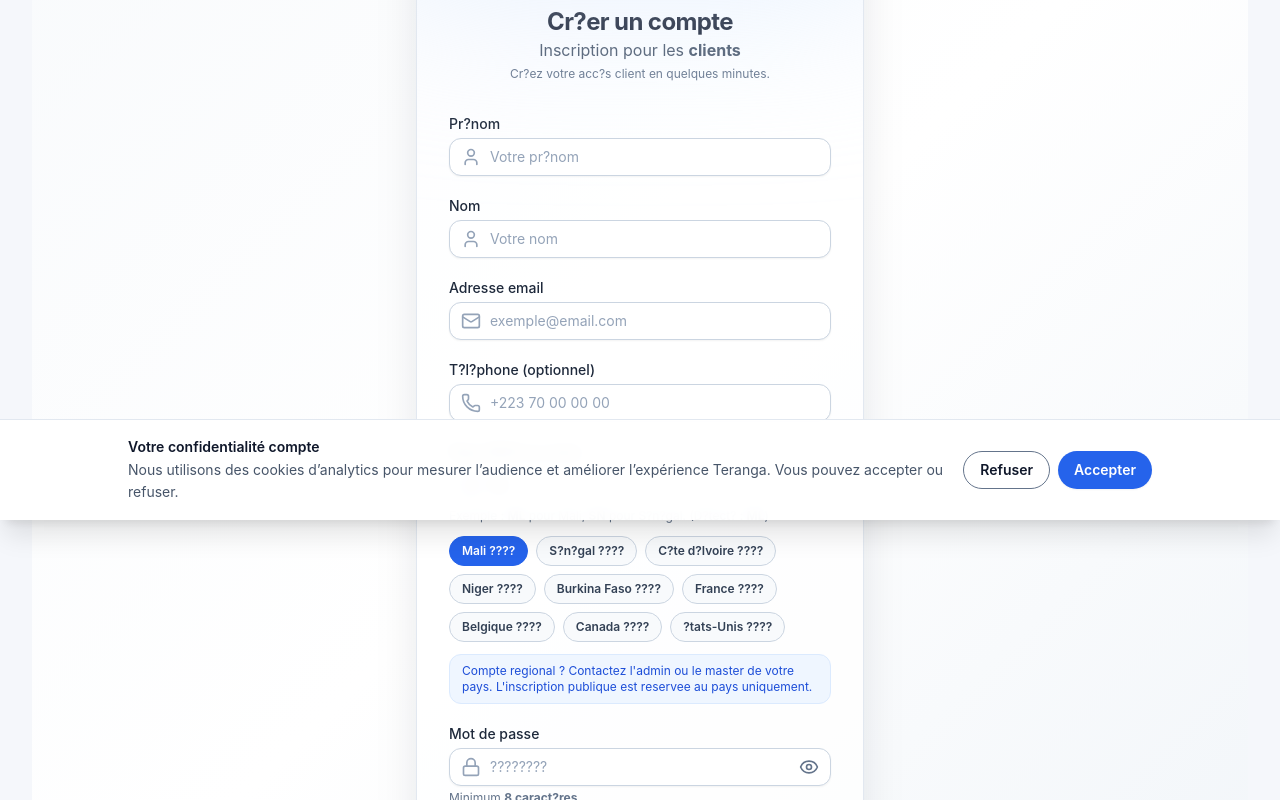
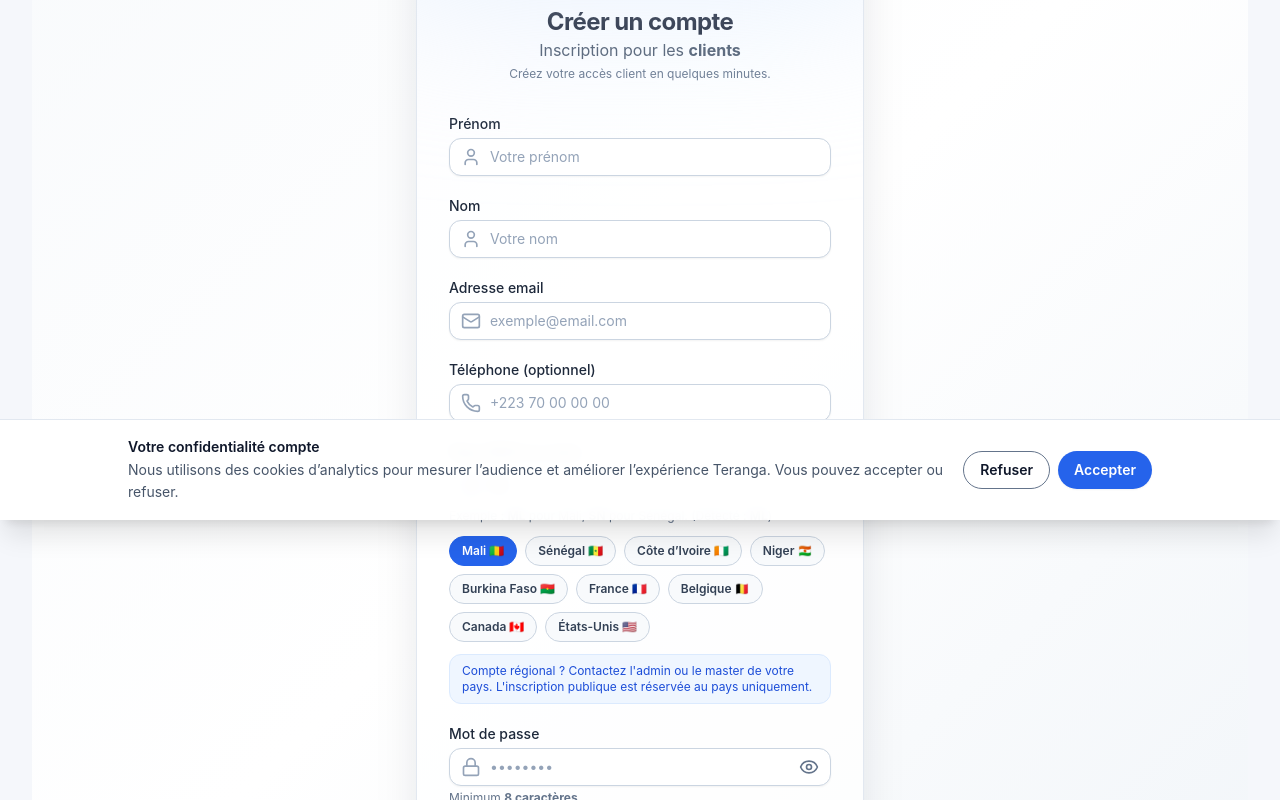
Before and after one commit to Amidoukone/Teranga, a React (Create React App) app in the folder frontend/: page /register in a window 1280 px wide. Shown: the part 280-1080 px from the top of the page. Built offline with nearby package versions, Linux system fonts and the light colour scheme; no server answers.

Commit message:
correcting some bugs

```diff
--- a/frontend/src/pages/AdminUsersPage.js
+++ b/frontend/src/pages/AdminUsersPage.js
@@ -10,7 +10,7 @@
 // - Un MASTER ne peut pas éditer/supprimer un admin existant (UI + guard)
 // ============================================================================
 
-import { useEffect, useMemo, useState, useCallback } from "react";
+import { useEffect, useState, useCallback } from "react";
 import { getUsers, createUser, updateUser, deleteUser } from "../services/users";
 import { getRegions } from "../services/regions";
 import { me } from "../services/auth";
--- a/frontend/src/pages/RegisterPage.js
+++ b/frontend/src/pages/RegisterPage.js
@@ -13,30 +13,30 @@ import {
 } from "lucide-react";
 
 /* ==========================================================
-   ?? Suggestions de pays ISO2
+   Suggestions de pays ISO2
 ========================================================== */
 const COUNTRY_SUGGESTIONS = [
-  { code: "ML", name: "Mali ????" },
-  { code: "SN", name: "S?n?gal ????" },
-  { code: "CI", name: "C?te d?Ivoire ????" },
-  { code: "NE", name: "Niger ????" },
-  { code: "BF", name: "Burkina Faso ????" },
-  { code: "FR", name: "France ????" },
-  { code: "BE", name: "Belgique ????" },
-  { code: "CA", name: "Canada ????" },
-  { code: "US", name: "?tats-Unis ????" },
+  { code: "ML", name: "Mali 🇲🇱" },
+  { code: "SN", name: "Sénégal 🇸🇳" },
+  { code: "CI", name: "Côte d’Ivoire 🇨🇮" },
+  { code: "NE", name: "Niger 🇳🇪" },
+  { code: "BF", name: "Burkina Faso 🇧🇫" },
+  { code: "FR", name: "France 🇫🇷" },
+  { code: "BE", name: "Belgique 🇧🇪" },
+  { code: "CA", name: "Canada 🇨🇦" },
+  { code: "US", name: "États-Unis 🇺🇸" },
 ];
 
-// map ?nom saisi? -> ISO2 (simple mais efficace, extensible)
+// map "nom saisi" -> ISO2 (simple mais efficace, extensible)
 function normalizeCountryInputToISO2(inputRaw = "", suggestions = []) {
   const raw = String(inputRaw || "").trim();
   if (!raw) return "";
 
-  // Si d?j? ISO2
+  // Si deja ISO2
   const maybeIso2 = raw.toUpperCase().slice(0, 2);
   if (/^[A-Z]{2}$/.test(maybeIso2) && raw.length <= 2) return maybeIso2;
 
-  // Normalisation ?nom?
+  // Normalisation "nom"
   const normalized = raw
     .toLowerCase()
     .normalize("NFD")
@@ -55,13 +55,13 @@ function normalizeCountryInputToISO2(inputRaw = "", suggestions = []) {
       .replace(/\s+/g, " ")
       .trim();
 
-    // match exact ou ?contient?
+    // match exact ou "contient"
     if (normalized === labelNorm || labelNorm.includes(normalized)) {
       return String(s.code || "").toUpperCase().slice(0, 2);
     }
   }
 
-  // fallback: si l?utilisateur tape ?Mali?, ?Senegal?, etc (sans emoji)
+  // fallback: si l'utilisateur tape "Mali", "Senegal", etc (sans emoji)
   // -> on essaye aussi sur le premier mot des labels
   for (const s of suggestions) {
     const firstWord = String(s.name || "")
@@ -78,7 +78,7 @@ function normalizeCountryInputToISO2(inputRaw = "", suggestions = []) {
     }
   }
 
-  // Si l?utilisateur tape un truc du style ?ML - Mali?
+  // Si l'utilisateur tape un truc du style "ML - Mali"
   if (/^[A-Za-z]{2}\b/.test(raw)) return raw.toUpperCase().slice(0, 2);
 
   return "";
@@ -106,7 +106,7 @@ export default function RegisterPage() {
   const navigate = useNavigate();
 
   /* ==========================================================
-     Pays ISO2 ?canonique? calcul? (pour multi-pays master)
+     Pays ISO2 "canonique" calcule (pour multi-pays master)
   ========================================================== */
   const countryISO2 = useMemo(() => {
     return (
@@ -122,7 +122,7 @@ export default function RegisterPage() {
   }, [countryISO2]);
 
   /* ==========================================================
-     Mise ? jour champs
+     Mise a jour champs
   ========================================================== */
   function updateField(field, value) {
     // Email en minuscules
@@ -131,7 +131,7 @@ export default function RegisterPage() {
   }
 
   /* ==========================================================
-     Validation (front) ? coh?rente et non bloquante
+     Validation (front) - coherente et non bloquante
   ========================================================== */
   function validate() {
     const firstName = String(form.firstName || "").trim();
@@ -140,11 +140,11 @@ export default function RegisterPage() {
     const password = String(form.password || "");
     const iso2 = String(countryISO2 || "").trim();
 
-    if (!firstName) return "Veuillez renseigner votre pr?nom.";
+    if (!firstName) return "Veuillez renseigner votre prénom.";
     if (!lastName) return "Veuillez renseigner votre nom.";
     if (!email || !EMAIL_RE.test(email)) return "Adresse email invalide.";
     if (!password || password.length < 8)
-      return "Le mot de passe doit contenir au moins 8 caract?res.";
+      return "Le mot de passe doit contenir au moins 8 caractères.";
     if (!iso2 || !/^[A-Z]{2}$/.test(iso2))
       return "Veuillez renseigner un pays valide (format ISO2 : ML, SN, FR...).";
 
@@ -152,7 +152,7 @@ export default function RegisterPage() {
   }
 
   /* ==========================================================
-     ?? Inscription
+     Inscription
   ========================================================== */
   async function handleRegister(e) {
     e.preventDefault();
@@ -173,7 +173,7 @@ export default function RegisterPage() {
         firstName: String(form.firstName || "").trim(),
         lastName: String(form.lastName || "").trim(),
         phone: String(form.phone || "").trim() || undefined,
-        country: countryISO2, // ? multi-pays safe : ISO2 canonique
+        country: countryISO2, // multi-pays safe : ISO2 canonique
         role: "client",
       };
 
@@ -182,13 +182,13 @@ export default function RegisterPage() {
       navigate("/login", {
         state: {
           successMsg:
-            "? Votre compte a ?t? cr?? avec succ?s ! Vous pouvez vous connecter.",
+            "✔ Votre compte a été créé avec succès ! Vous pouvez vous connecter.",
         },
       });
     } catch (err) {
       const backendMsg = err?.response?.data?.error;
       setErrorMsg(
-        backendMsg || "Une erreur est survenue. V?rifiez vos informations."
+        backendMsg || "Une erreur est survenue. Vérifiez vos informations."
       );
     } finally {
       setLoading(false);
@@ -196,7 +196,7 @@ export default function RegisterPage() {
   }
 
   /* ==========================================================
-     ??? UI ? Apple Light Premium A1
+     UI - Apple Light Premium A1
   ========================================================== */
   return (
     <div className="min-h-screen flex items-center justify-center bg-gradient-to-br from-slate-50 via-white to-slate-100 px-4 py-12">
@@ -210,13 +210,13 @@ export default function RegisterPage() {
             className="w-16 h-16 mx-auto mb-3 drop-shadow-sm"
           />
           <h1 className="text-2xl font-bold text-slate-900 tracking-tight">
-            Cr?er un compte
+            Créer un compte
           </h1>
           <p className="page-lead">
             Inscription pour les <strong>clients</strong>
           </p>
           <p className="text-xs text-slate-500 mt-1">
-            Cr?ez votre acc?s client en quelques minutes.
+            Créez votre accès client en quelques minutes.
           </p>
         </div>
 
@@ -233,9 +233,9 @@ export default function RegisterPage() {
           {[
             {
               field: "firstName",
-              label: "Pr?nom",
+              label: "Prénom",
               icon: User,
-              placeholder: "Votre pr?nom",
+              placeholder: "Votre prénom",
               required: true,
             },
             {
@@ -255,7 +255,7 @@ export default function RegisterPage() {
             },
             {
               field: "phone",
-              label: "T?l?phone (optionnel)",
+              label: "Téléphone (optionnel)",
               icon: Phone,
               type: "tel",
               placeholder: "+223 70 00 00 00",
@@ -289,7 +289,7 @@ export default function RegisterPage() {
             )
           )}
 
-          {/* ?? PAYS */}
+          {/* PAYS */}
           <div>
             <label className="block text-sm font-medium text-slate-800 mb-1">
               Pays (ISO2 ou nom)
@@ -300,7 +300,7 @@ export default function RegisterPage() {
               <input
                 type="text"
                 value={form.country}
-                placeholder="ML, SN, FR? ou nom du pays"
+                placeholder="ML, SN, FR… ou nom du pays"
                 onChange={(e) => updateField("country", e.target.value)}
                 className="w-full border border-slate-300 rounded-xl pl-10 pr-3 py-2 bg-white text-sm focus:ring-2 focus:ring-blue-500"
               />
@@ -308,10 +308,10 @@ export default function RegisterPage() {
 
             <p className="text-xs text-slate-500 mt-1">
               Exemple : <strong>ML</strong> pour Mali, <strong>SN</strong> pour
-              S?n?gal.{" "}
+              Sénégal.{" "}
               {countryISO2 && /^[A-Z]{2}$/.test(countryISO2) ? (
                 <>
-                  (D?tect? : <strong>{countryISO2}</strong>)
+                  (Détecté : <strong>{countryISO2}</strong>)
                 </>
               ) : null}
             </p>
@@ -335,12 +335,12 @@ export default function RegisterPage() {
             </div>
 
             <div className="mt-3 rounded-xl border border-blue-100 bg-blue-50 px-3 py-2 text-xs text-blue-700">
-              Compte regional ? Contactez l'admin ou le master de votre pays.
-              L'inscription publique est reservee au pays uniquement.
+              Compte régional ? Contactez l'admin ou le master de votre pays.
+              L'inscription publique est réservée au pays uniquement.
             </div>
           </div>
 
-          {/* ?? MOT DE PASSE */}
+          {/* MOT DE PASSE */}
           <div>
             <label className="block text-sm font-medium text-slate-800 mb-1">
               Mot de passe
@@ -352,7 +352,7 @@ export default function RegisterPage() {
                 required
                 minLength={8}
                 value={form.password}
-                placeholder="????????"
+                placeholder="••••••••"
                 onChange={(e) => updateField("password", e.target.value)}
                 className="w-full border border-slate-300 rounded-xl pl-10 pr-10 py-2 bg-white text-sm focus:ring-2 focus:ring-blue-500"
               />
@@ -370,7 +370,7 @@ export default function RegisterPage() {
               </button>
             </div>
             <p className="text-xs text-slate-500 mt-1">
-              Minimum <strong>8 caract?res</strong>.
+              Minimum <strong>8 caractères</strong>.
             </p>
           </div>
 
@@ -387,17 +387,17 @@ export default function RegisterPage() {
           >
             {loading ? (
               <>
-                <Loader2 className="animate-spin w-5 h-5 mr-2" /> Cr?ation?
+                <Loader2 className="animate-spin w-5 h-5 mr-2" /> Création…
               </>
             ) : (
-              "Cr?er mon compte"
+              "Créer mon compte"
             )}
           </button>
         </form>
 
         {/* FOOTER */}
         <div className="mt-8 text-center text-sm text-slate-600">
-          D?j? un compte ?{" "}
+          Déjà un compte ?{" "}
           <Link
             to="/login"
             className="text-blue-600 font-medium hover:underline"
```
